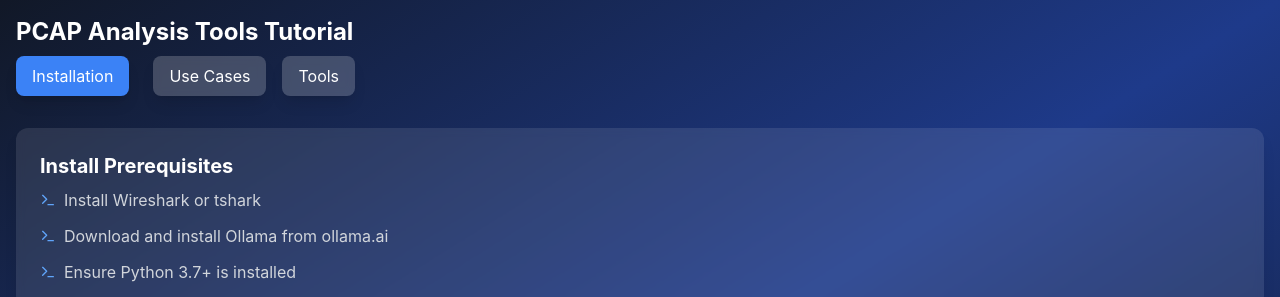
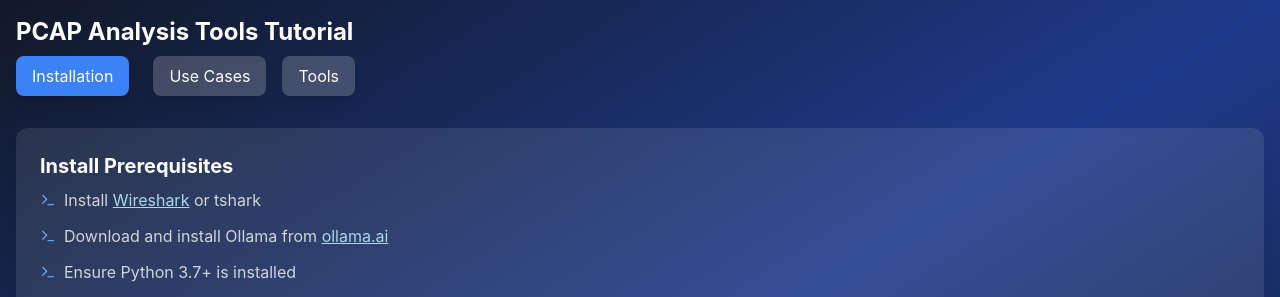
Before and after one commit to jakapop1/aisenseiV2, a React (Create React App) app: page /modules/pcap in a window 1280 px wide. Shown: the top 297 px of the page. Built offline with nearby package versions, Linux system fonts and the light colour scheme.

Commit message:
added a few links to pcap tool

```diff
--- a/src/components/PCAP.js
+++ b/src/components/PCAP.js
@@ -8,8 +8,8 @@ const PcapTutorial = () => {
     {
       title: "Install Prerequisites",
       steps: [
-        "Install Wireshark or tshark",
-        "Download and install Ollama from ollama.ai",
+        <p>Install <a href='https://www.wireshark.org/download.html' style={{color:'lightblue', textDecoration: 'underline'}}>Wireshark</a> or tshark</p>,
+        <p>Download and install Ollama from  <a href='https://www.ollama.ai' style={{color:'lightblue', textDecoration: 'underline'}}>ollama.ai</a></p>,
         "Ensure Python 3.7+ is installed"
       ]
     },
@@ -66,24 +66,24 @@ const PcapTutorial = () => {
 
   const tools = [
     {
-      name: "Local Packet Whisperer",
+      name: <p><a href='https://github.com/kspviswa/local-packet-whisperer?tab=readme-ov-file' style={{color:'lightblue'}}>Local Packet Whisperer</a></p>,
       description: "Privacy-focused PCAP analysis using local LLMs",
       benefits: [
         "100% local processing",
         "Multiple LLM support",
         "Interactive interface",
-        "Protocol-specific analysis"
-      ]
+        "Protocol-specific analysis",
+      ],
     },
     {
-      name: "Packet Buddy",
+      name: <p><a href='https://github.com/automateyournetwork/packet_buddy' style={{color:'lightblue'}}>Packet Buddy</a></p>,
       description: "Containerized solution for small PCAP analysis",
       benefits: [
         "Easy deployment",
         "Open source models",
         "Quick analysis",
         "Community support"
-      ]
+      ],
     }
   ];
 
```
